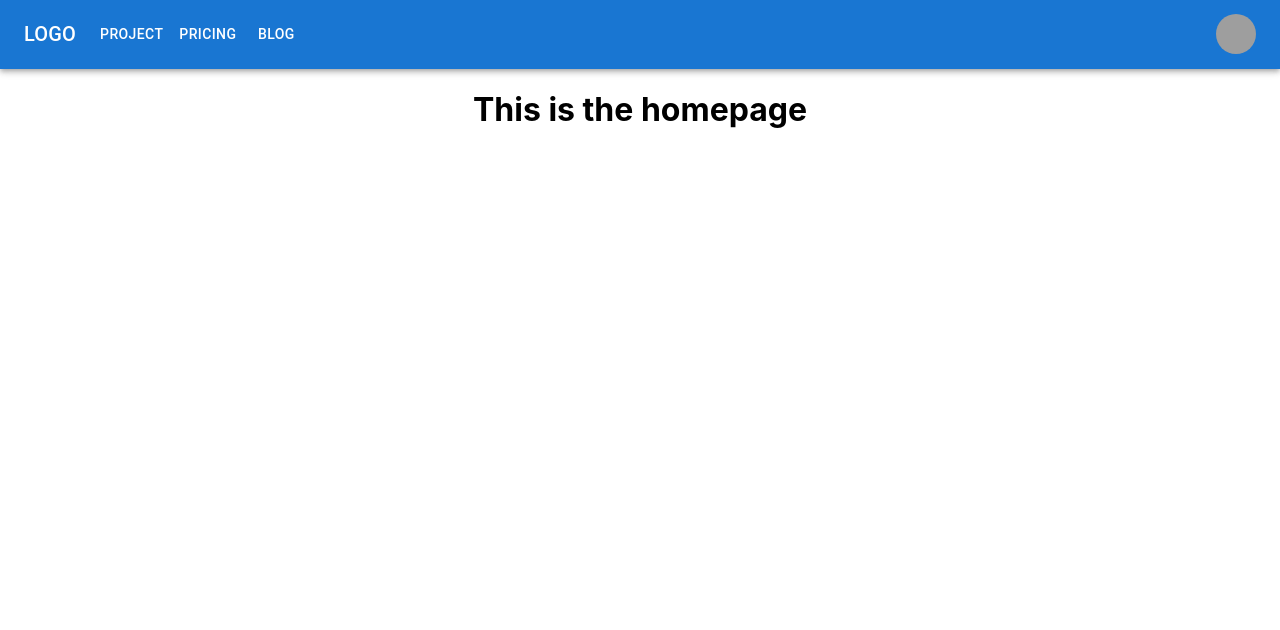
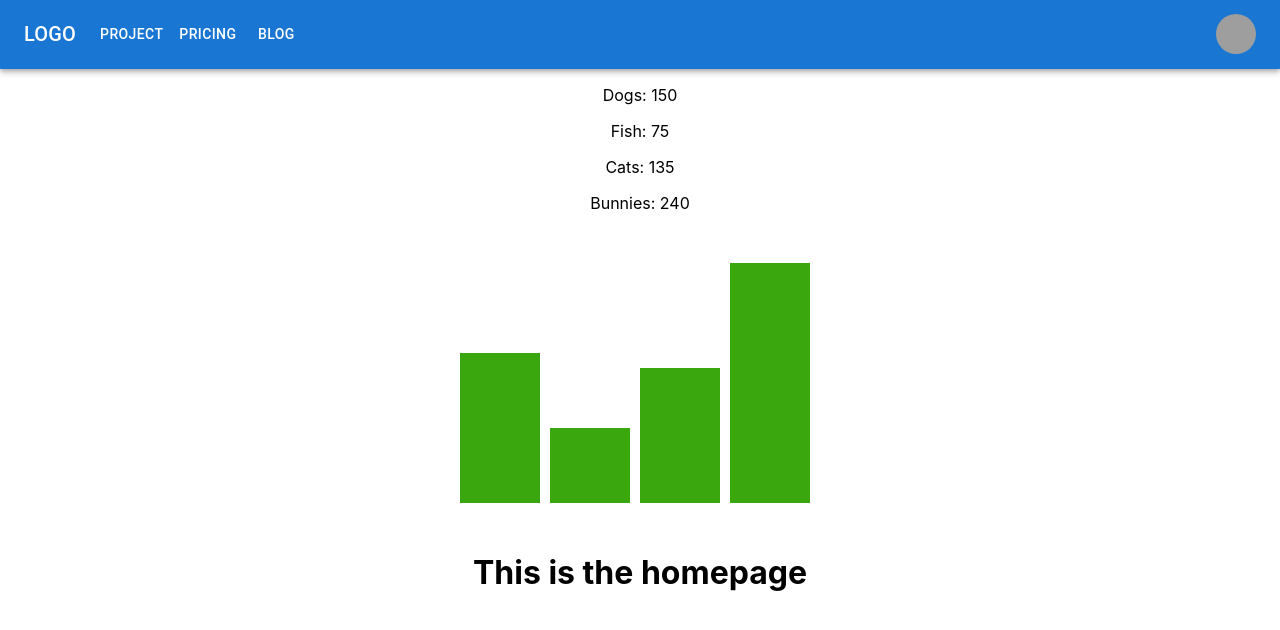
Before and after one commit to jgarner828/TheKitchenSync, a React (Create React App) app in the folder client/: page / in a window 1280 px wide. Shown: the top 630 px of the page. Built offline with nearby package versions, Linux system fonts and the light colour scheme; grey boxes are pictures that could not be loaded.

Commit message:
SpiceCharts updates

```diff
--- a/client/src/App.js
+++ b/client/src/App.js
@@ -18,11 +18,13 @@ function App() {
         <Router>
 
         <Header />
+        <SpiceChart />
+        {/* Add spice chart to profile page? */}
+
         <Routes>
             <Route path="/" element={<Home />} />
             <Route path="/profile" element={<Profile />} />
             <Route path="/blog" element={<Blog />} />
-            <Route path="/spicechart" element={<SpiceChart />} />
         </Routes>
 
           {/* <Button color="primary" variant="contained"> Press me </Button>
--- a/client/src/components/js/SpiceChart.js
+++ b/client/src/components/js/SpiceChart.js
@@ -1,18 +1,20 @@
 import '../css/spiceChart.css';
-import * as d3 from 'd3'
-import {useEffect} from 'react'
+import * as d3 from 'd3';
+import {useEffect} from 'react';
 
 function SpiceChart() {
 
   useEffect(() => {
 
       // Create a dataset of pets and the amount of people that own them
+      // replace data with data from query!!!!
       let dataSet = [
         {subject: "Dogs", count: 150},
         {subject: "Fish", count: 75},
         {subject: "Cats", count: 135},
         {subject: "Bunnies", count: 240},
       ]
+
       // Generate a p tag for each element in the dataSet with the text: Subject: Count
       d3.select('#pgraphs').selectAll('p').data(dataSet).enter().append('p').text(dt => dt.subject + ": " + dt.count)
 
@@ -41,8 +43,10 @@ function SpiceChart() {
 
   return (
     <div className = "App">
-      <div id="pgraphs"></div> // Create a div to house our p tags
-      <div id="BarChart"></div> // Create a div to house our BarChart
+      {/* // Create a div to house our p tags */}
+      <div id="pgraphs"></div>
+      {/* // Create a div to house our BarChart */}
+      <div id="BarChart"></div>
     </div>
   );
 }
```
